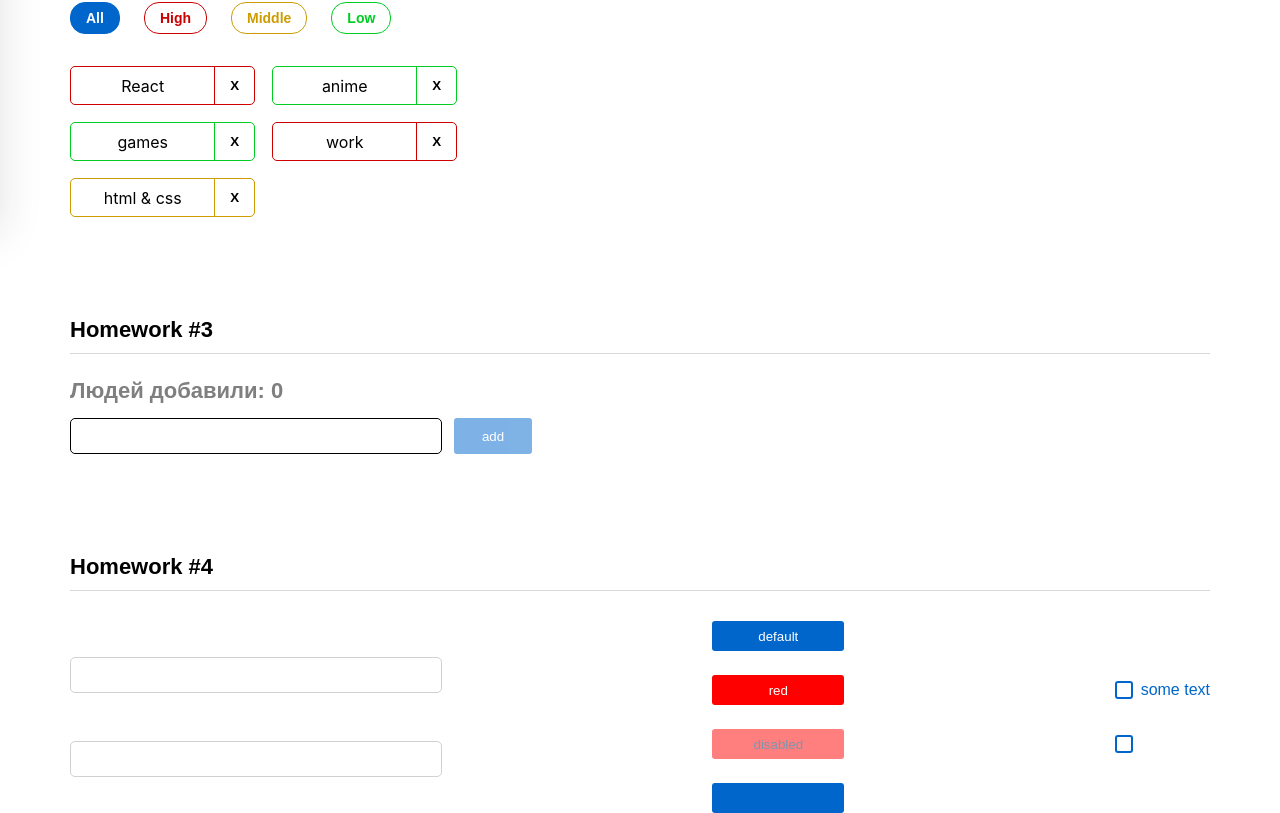
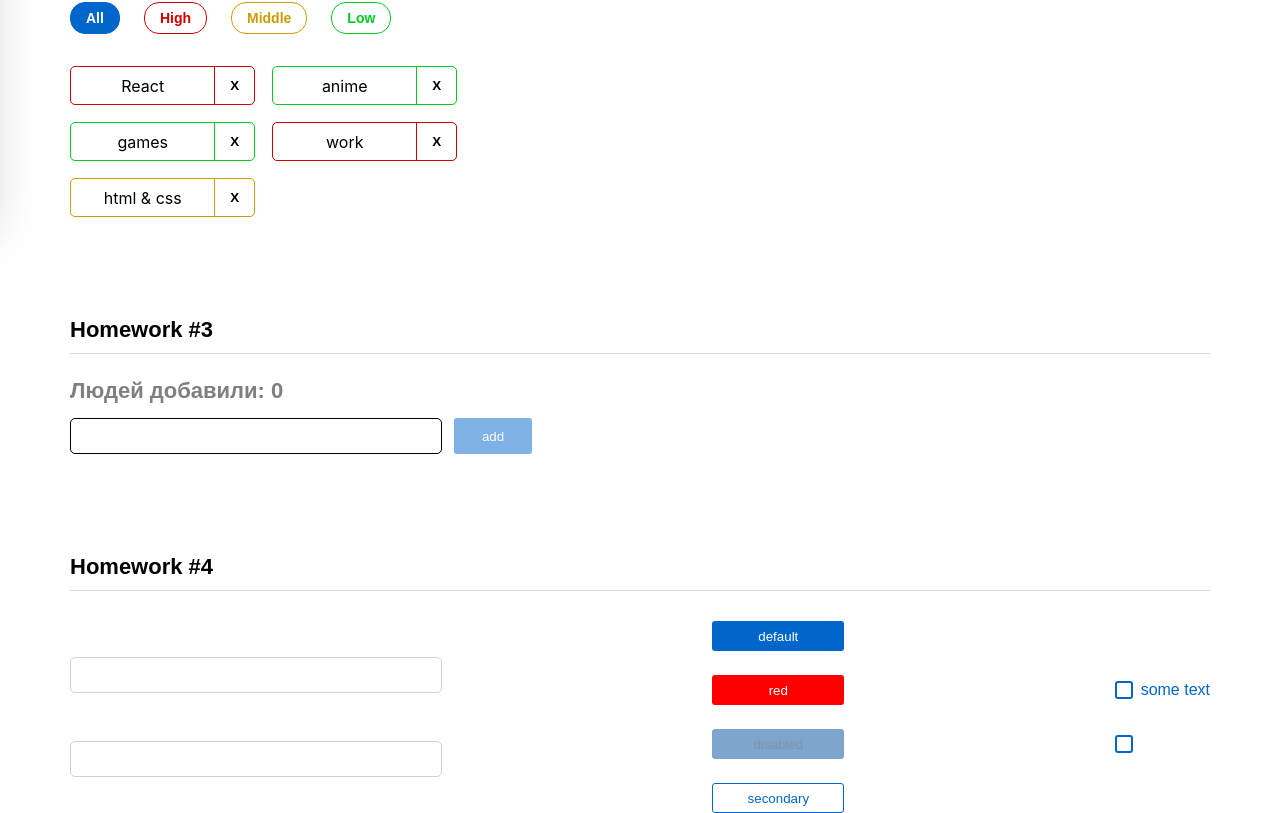
Before and after one commit to KimYana0607/hws2-master, a React (Create React App) app: page /#/pre-junior in a window 1280 px wide. Shown: the part 576-1389 px from the top of the page. Built offline with nearby package versions, Linux system fonts and the light colour scheme.

Commit message:
Commit 9

```diff
--- a/src/s2-homeworks/hw04/common/c2-SuperButton/SuperButton.tsx
+++ b/src/s2-homeworks/hw04/common/c2-SuperButton/SuperButton.tsx
@@ -17,13 +17,14 @@ const SuperButton: React.FC<SuperButtonPropsType> = (
         ...restProps // все остальные пропсы попадут в объект restProps, там же будет children
     }
 ) => {
-    const finalClassName = [
-        s.button,
-        disabled ? s.disabled : s.default, // базовый стиль + disabled
-        xType === 'red' ? s.red : '',
-        xType === 'secondary' ? s.secondary : '',
-        className // добавляем твой className всегда
-    ].filter(Boolean).join(' ');
+    const finalClassName =
+        s.button + ' ' + (
+            disabled
+                ? s.disabled
+                : xType === 'red' ? s.red + (className ? ' ' + className : '')
+                    : xType === 'secondary' ? s.secondary
+                    : s.default + (className ? ' ' + className : '')
+        );
 
 
     return (
```
